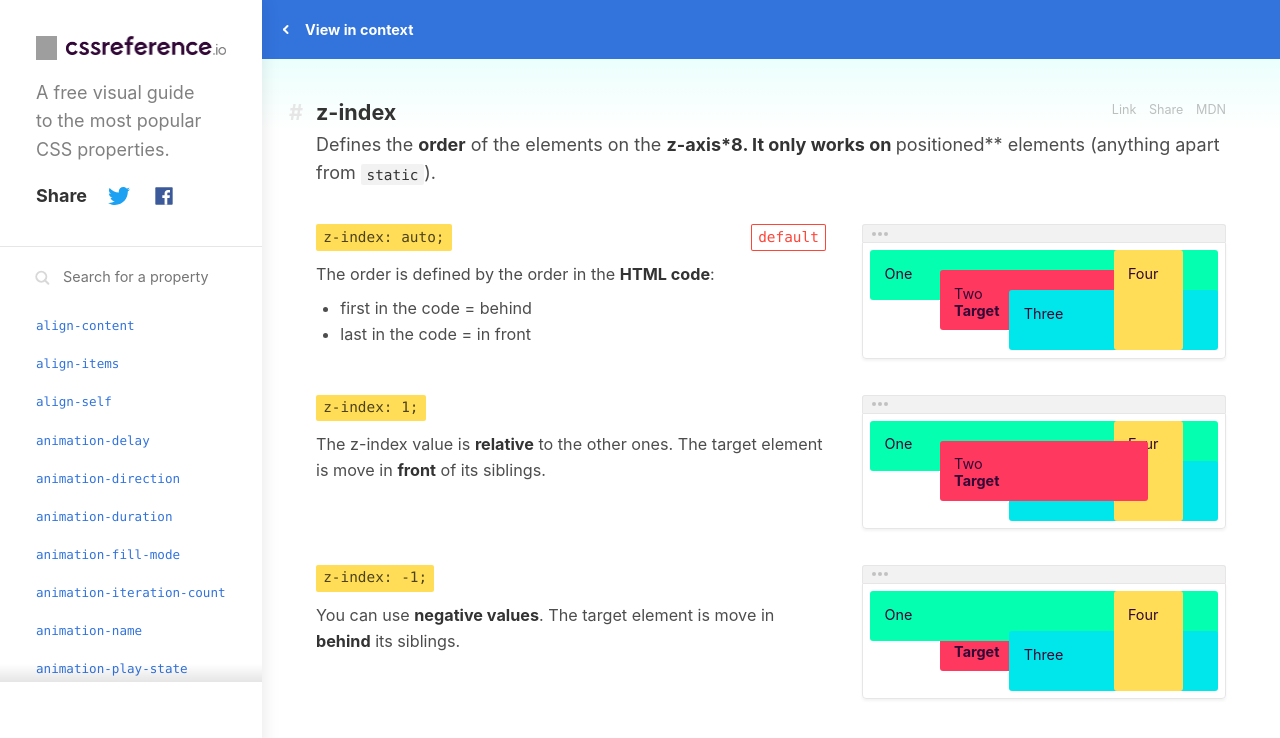
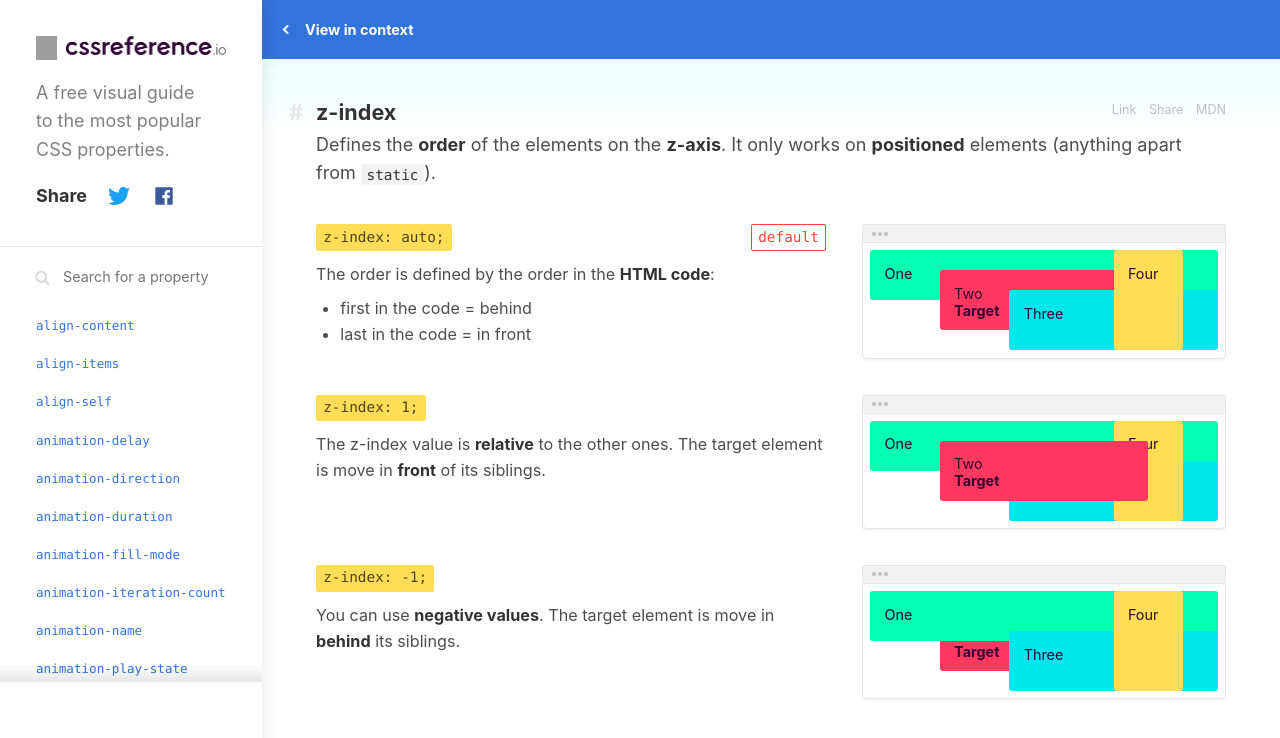
Before and after one commit to jgthms/css-reference, a Jekyll site: the page built from property/z-index/index.html, in a window 1280 px wide. Shown: the top 738 px of the page. Built offline with Jekyll 4.4.1, drawn with Linux system fonts in a browser that asks for light colours; comment, search, counter and statistics services are not loaded.

Commit message:
Fix a typo in the z-index description.

```diff
--- a/property/z-index/index.html
+++ b/property/z-index/index.html
@@ -14,7 +14,7 @@ property_name: z-index
       <a href="{{site.url}}/#z-index"><span>#</span>z-index</a>
     </h2>
     <div class="property-description">
-      <p>Defines the <strong>order</strong> of the elements on the <strong>z-axis*8. It only works on </strong>positioned** elements (anything apart from <code>static</code>).</p>
+      <p>Defines the <strong>order</strong> of the elements on the <strong>z-axis</strong>. It only works on <strong>positioned</strong> elements (anything apart from <code>static</code>).</p>
 
     </div>
 
```
